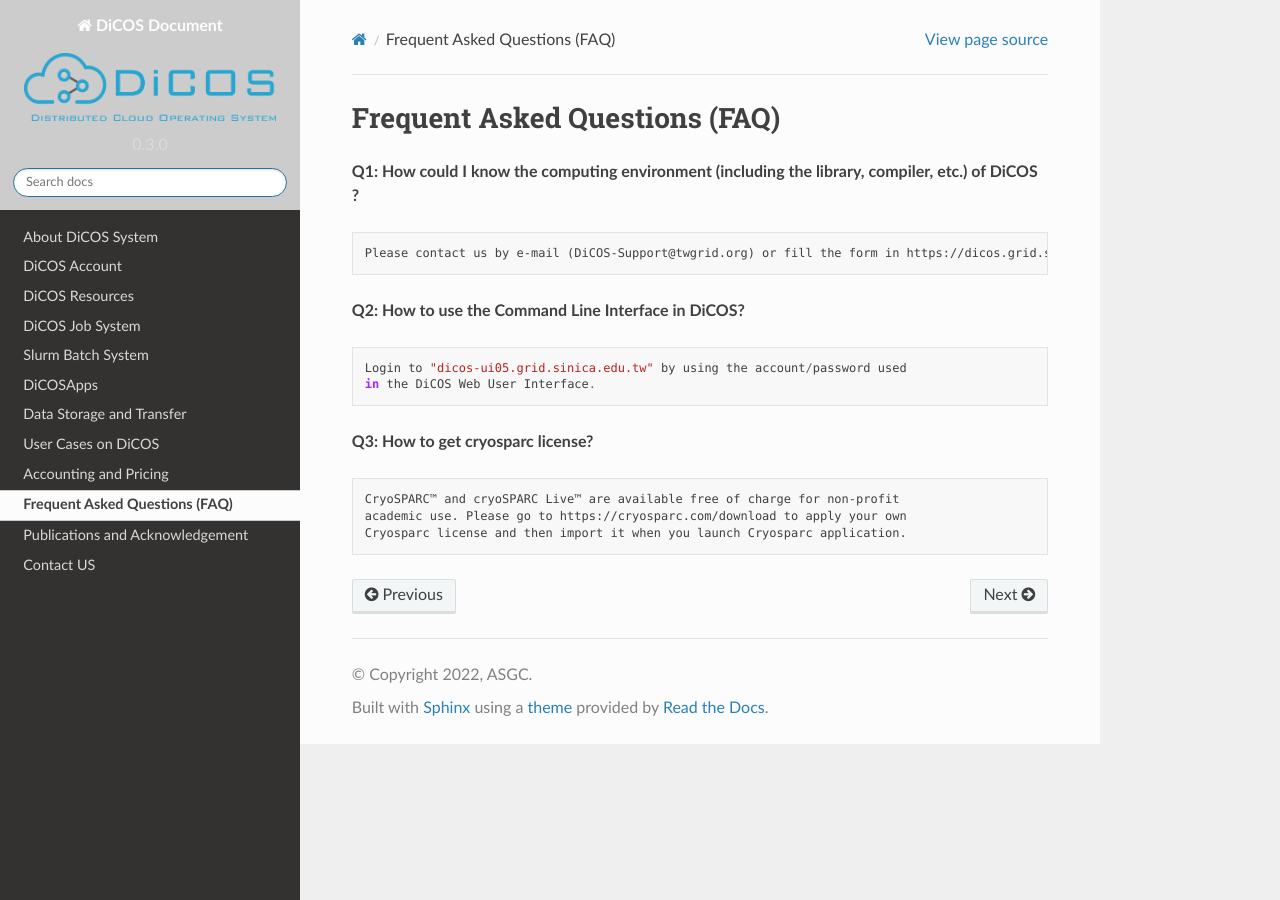
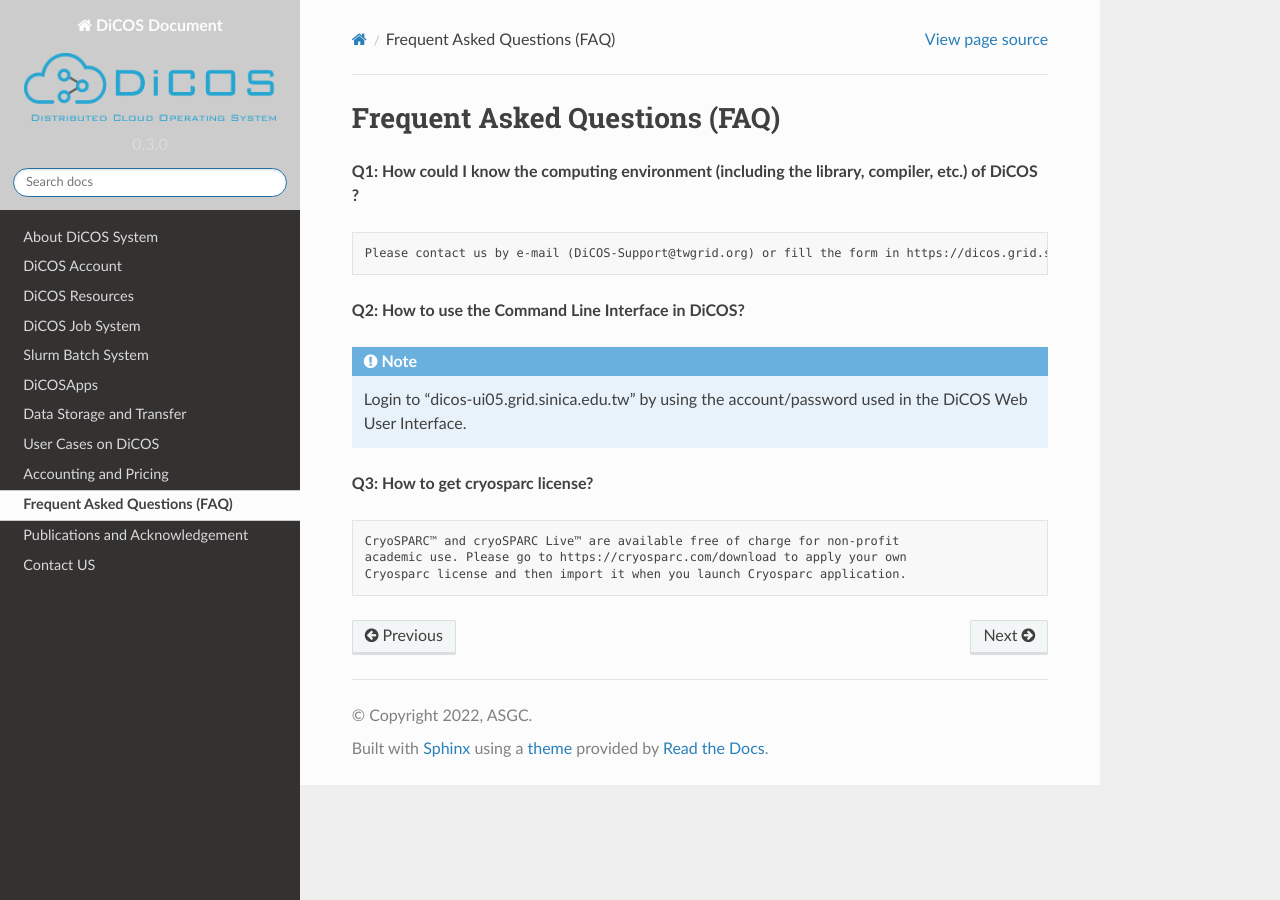
Before and after one commit to ASGCOPS/dicos_document, a Sphinx documentation site: the page built from docs/source/faq.rst, in a window 1280 px wide. Built offline with Sphinx 7.4.7 and the Read the Docs theme 2.0.0, drawn with Linux system fonts in a browser that asks for light colours; some of the changed lines change nothing that is shown.

Commit message:
Edit faq.rst

```diff
--- a/docs/source/faq.rst
+++ b/docs/source/faq.rst
@@ -10,7 +10,7 @@
 
 **Q2: How to use the Command Line Interface in DiCOS?**
 
-::
+.. note::
 
    Login to "dicos-ui05.grid.sinica.edu.tw" by using the account/password used
    in the DiCOS Web User Interface.
```
Also changed, not shown: 1 other file.
